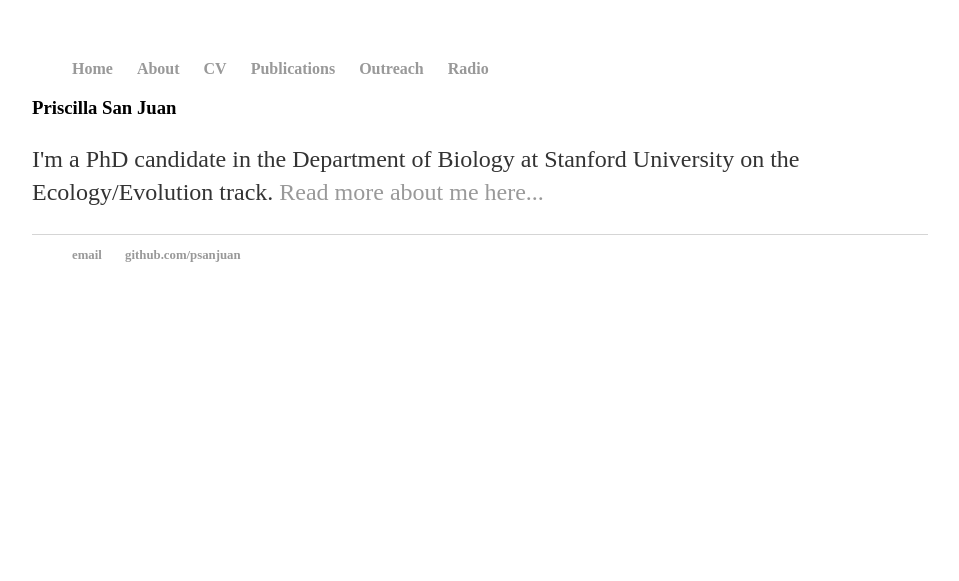
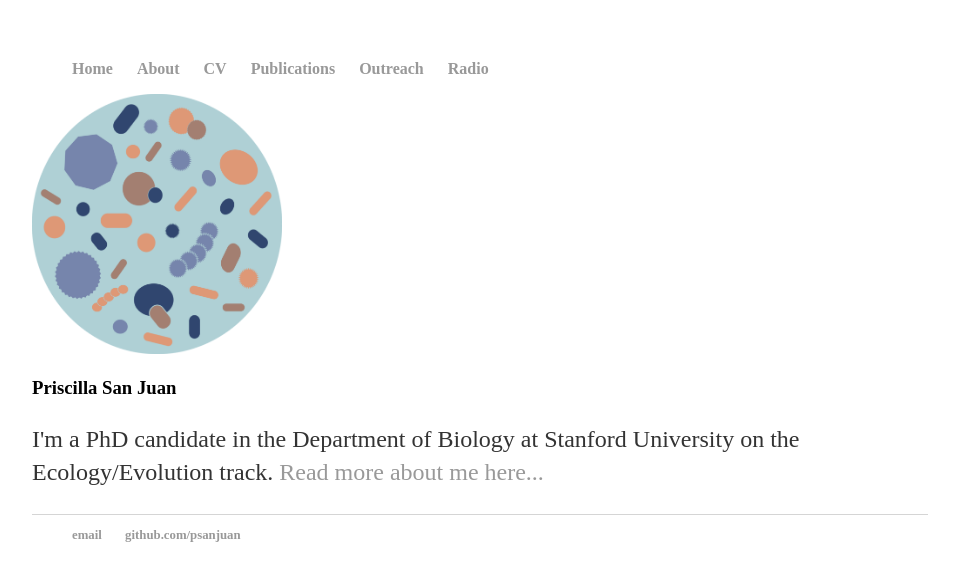
Before and after one commit to psanjuan/psanjuan.github.io, a Jekyll site: the page built from index.html, in a window 1280 px wide. Shown: the top 581 px of the page, without its empty margins (160-1119 px from the left). Built offline with Jekyll 4.4.1, drawn with Linux system fonts in a browser that asks for light colours.

Commit message:
Update index.html

```diff
--- a/index.html
+++ b/index.html
@@ -2,6 +2,7 @@
 layout: default
 title: Priscilla San Juan, PhD candidate
 ---
+<img src="images/microbes.png" alt="headshot" width="250" height="260">
 <div class="blurb">
 	<h3>Priscilla San Juan</h3>
 	<p>I'm a PhD candidate in the Department of Biology at Stanford University on the Ecology/Evolution track. <a href="/about">Read more about me here...</a></p>
```
